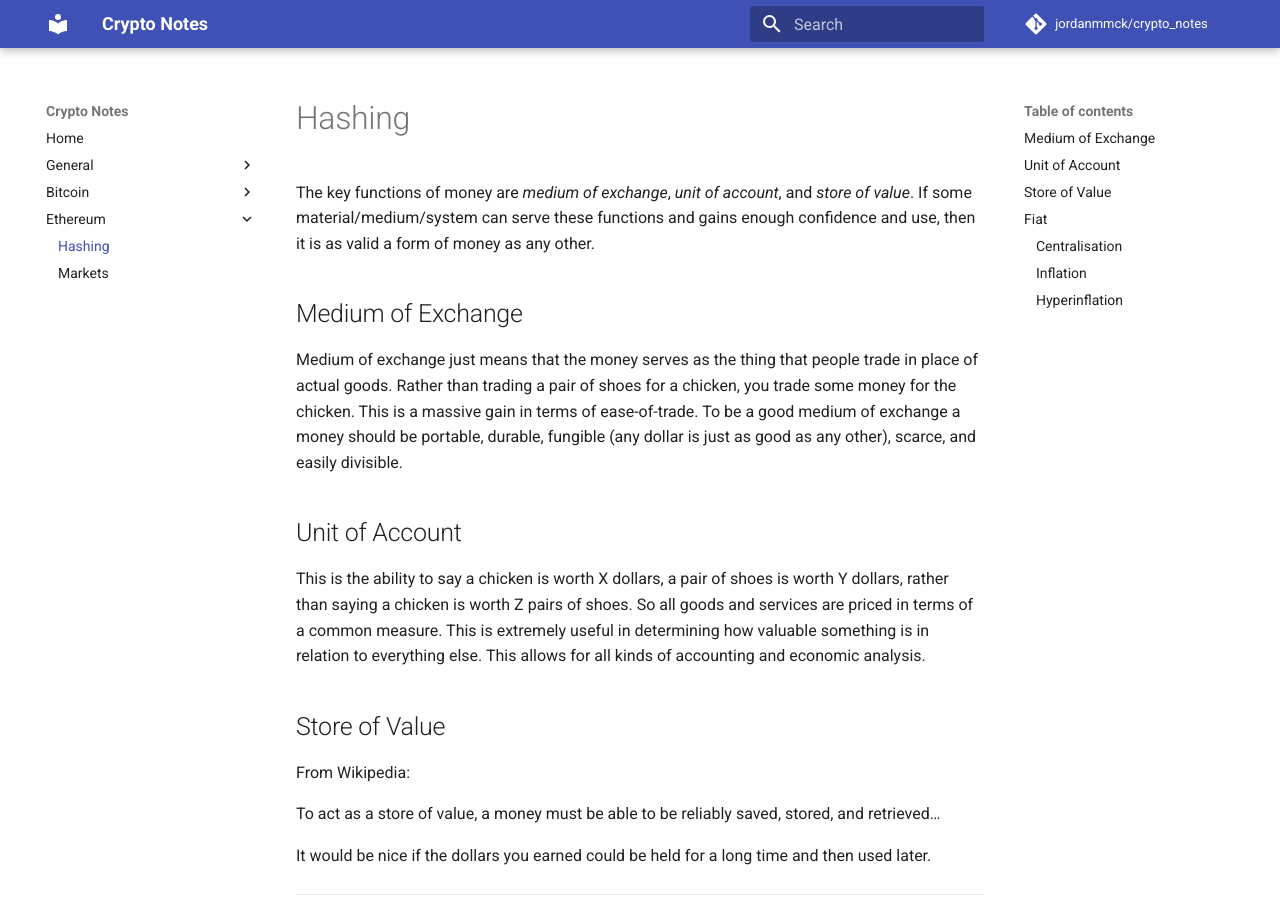
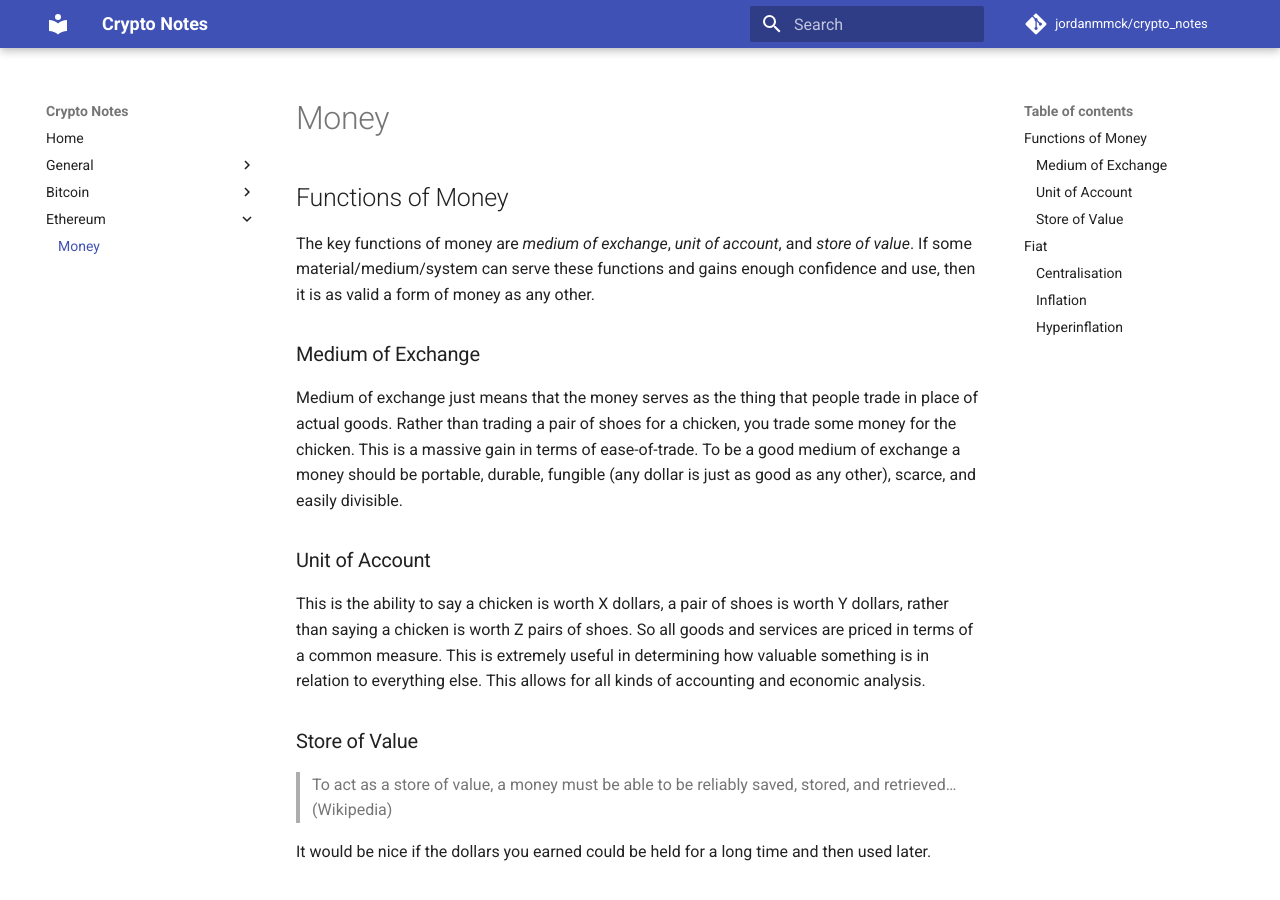
Before and after one commit to brianorwhatever/blockchain, an MkDocs documentation site: the page built from Notes/money.md, in a window 1280 px wide and 900 px high. Built offline with MkDocs 1.6.1 and Material for MkDocs 9.7.7, drawn with Linux system fonts in a browser that asks for light colours; comment, search, counter and statistics services are not loaded; old or Windows-style settings are respelled for this version of MkDocs.

Commit message:
basic content for blockchains page, hashing, markets, money, pubkey

```diff
--- a/Notes/money.md
+++ b/Notes/money.md
@@ -1,22 +1,20 @@
+## Functions of Money
+
 The key functions of money are *medium of exchange*, *unit of account*, and *store of value*. If some material/medium/system can serve these functions and gains enough confidence and use, then it is as valid a form of money as any other.
 
-## Medium of Exchange
+### Medium of Exchange
 
 Medium of exchange just means that the money serves as the thing that people trade in place of actual goods. Rather than trading a pair of shoes for a chicken, you trade some money for the chicken. This is a massive gain in terms of ease-of-trade. To be a good medium of exchange a money should be portable, durable, fungible (any dollar is just as good as any other), scarce, and easily divisible.
 
-## Unit of Account
+### Unit of Account
 
 This is the ability to say a chicken is worth X dollars, a pair of shoes is worth Y dollars, rather than saying a chicken is worth Z pairs of shoes. So all goods and services are priced in terms of a common measure. This is extremely useful in determining how valuable something is in relation to everything else. This allows for all kinds of accounting and economic analysis.
 
-## Store of Value
+### Store of Value
 
-From Wikipedia:
-
-To act as a store of value, a money must be able to be reliably saved, stored, and retrieved…
+> To act as a store of value, a money must be able to be reliably saved, stored, and retrieved… (Wikipedia)
 
 It would be nice if the dollars you earned could be held for a long time and then used later.
-
-----
 
 ## Fiat
 
--- a/mkdocs.yml
+++ b/mkdocs.yml
@@ -17,14 +17,15 @@
 pages:
 - Home: 'index.md'
 - General:
-    - 'Hashing': 'money.md'
-    - 'Cryptography': 'money.md'
+    - 'Markets': 'markets.md'
+    - 'Money': 'money.md'
+    - 'Public Key Crypto': 'pubkey.md'
+    - 'Hashing': 'hashing.md'
+    - 'Blockchains': 'blockchains.md'
 - Bitcoin:
     - 'Money': 'money.md'
-    - 'Markets': 'markets.md'
 - Ethereum:
     - 'Money': 'money.md'
-    - 'Markets': 'markets.md'
 
 # options
 extra:
```
Also changed, not shown: Notes/blockchains.md (added, +7 -0 lines), Notes/hashing.md (added, +25 -0 lines), Notes/pubkey.md (added, +9 -0 lines), README.md (+2 -1 lines).
